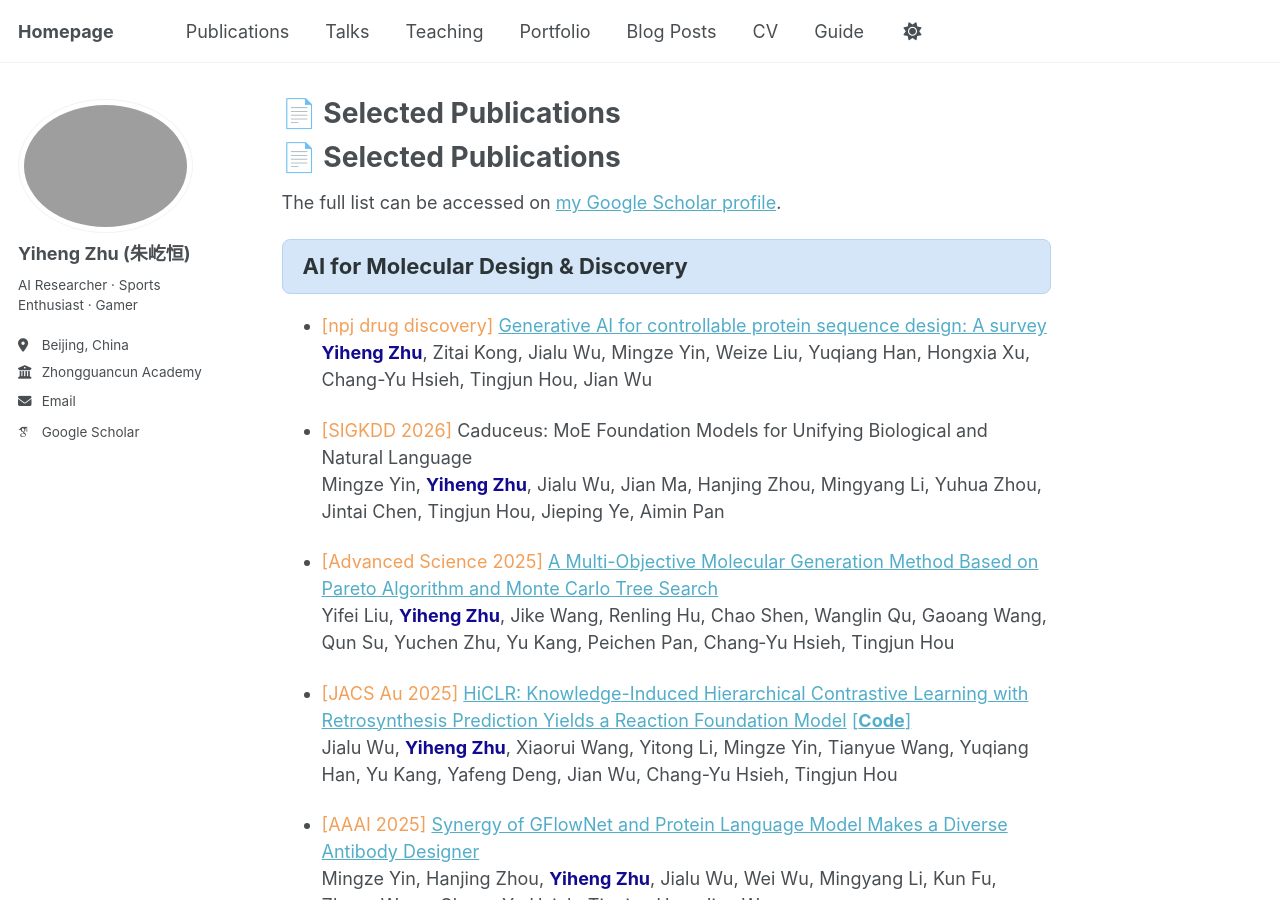
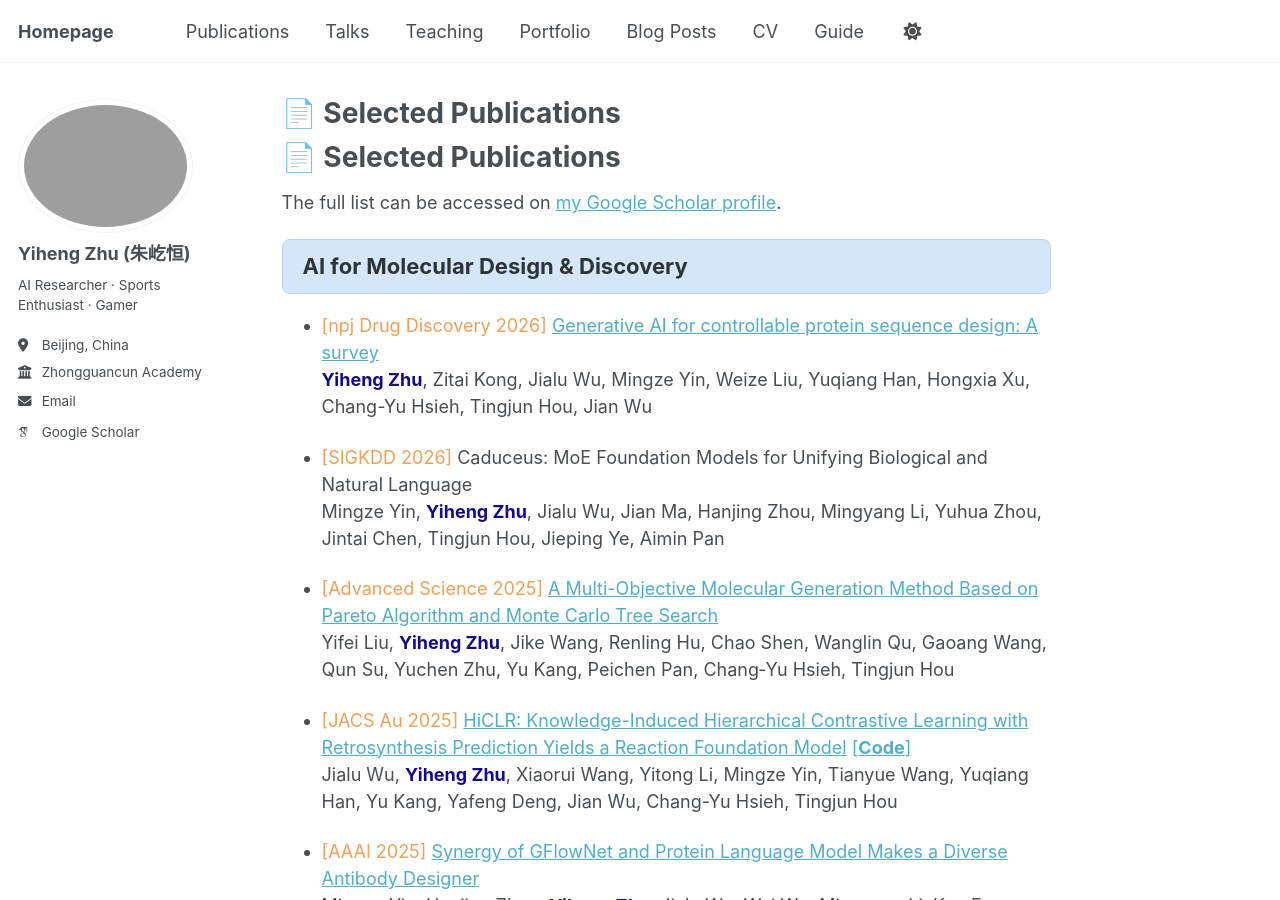
Before and after one commit to derrickzhu147/derrickzhu147.github.io, a Jekyll site: the page built from _pages/pub.md, in a window 1280 px wide and 900 px high. Built offline with Jekyll 4.4.1, drawn with Linux system fonts in a browser that asks for light colours; some web fonts are replaced; our own code applies the rules of GitHub Pages for plain Markdown files.

Commit message:
Update publication reference to npj Drug Discovery 2026

```diff
--- a/_pages/pub.md
+++ b/_pages/pub.md
@@ -5,7 +5,7 @@ The full list can be accessed on <a href="https://scholar.google.com/citations?u
 AI for Molecular Design & Discovery
 </div>
 
-- <span style="color:#F29F58;">[npj drug discovery]</span>
+- <span style="color:#F29F58;">[npj Drug Discovery 2026]</span>
   [Generative AI for controllable protein sequence design: A survey](https://www.nature.com/articles/s44386-026-00054-5)
   **<span style="color:#120A8F;">Yiheng Zhu</span>**, Zitai Kong, Jialu Wu, Mingze Yin, Weize Liu, Yuqiang Han, Hongxia Xu, Chang-Yu Hsieh, Tingjun Hou, Jian Wu
 
```
